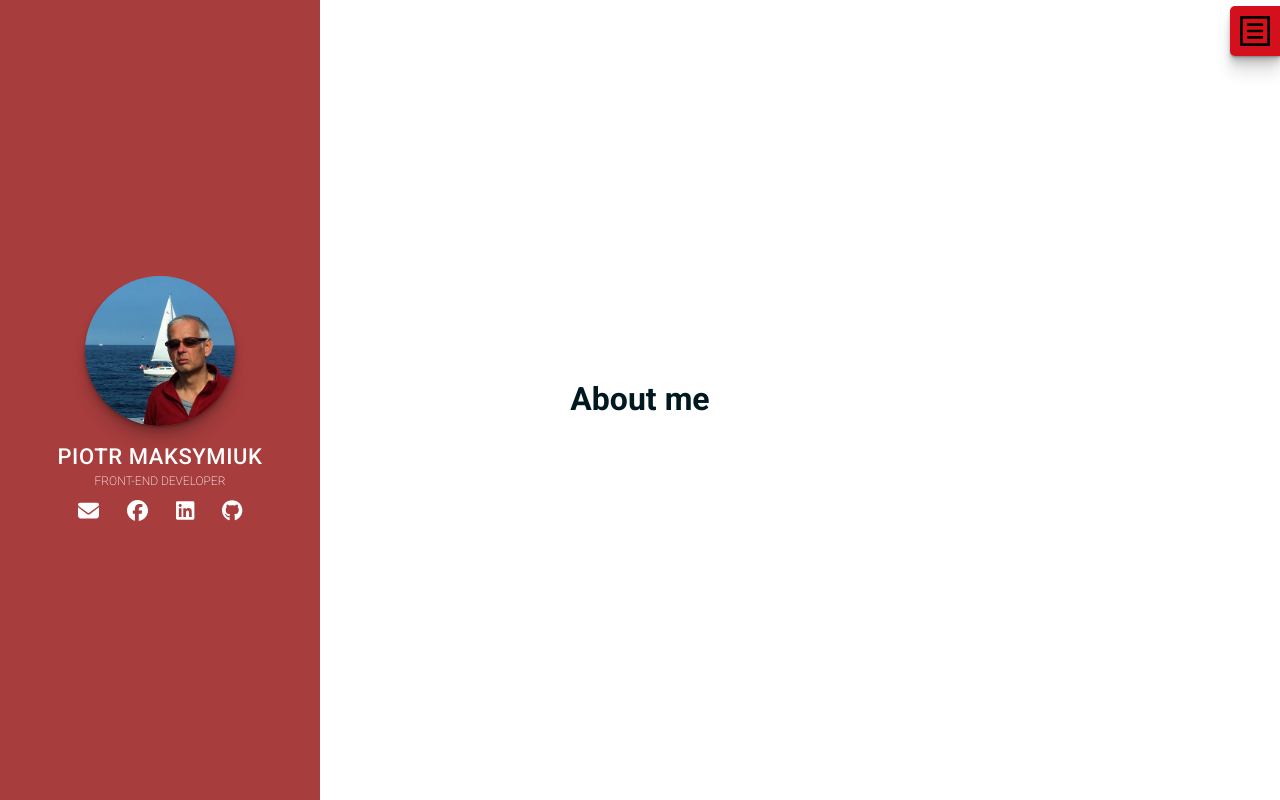
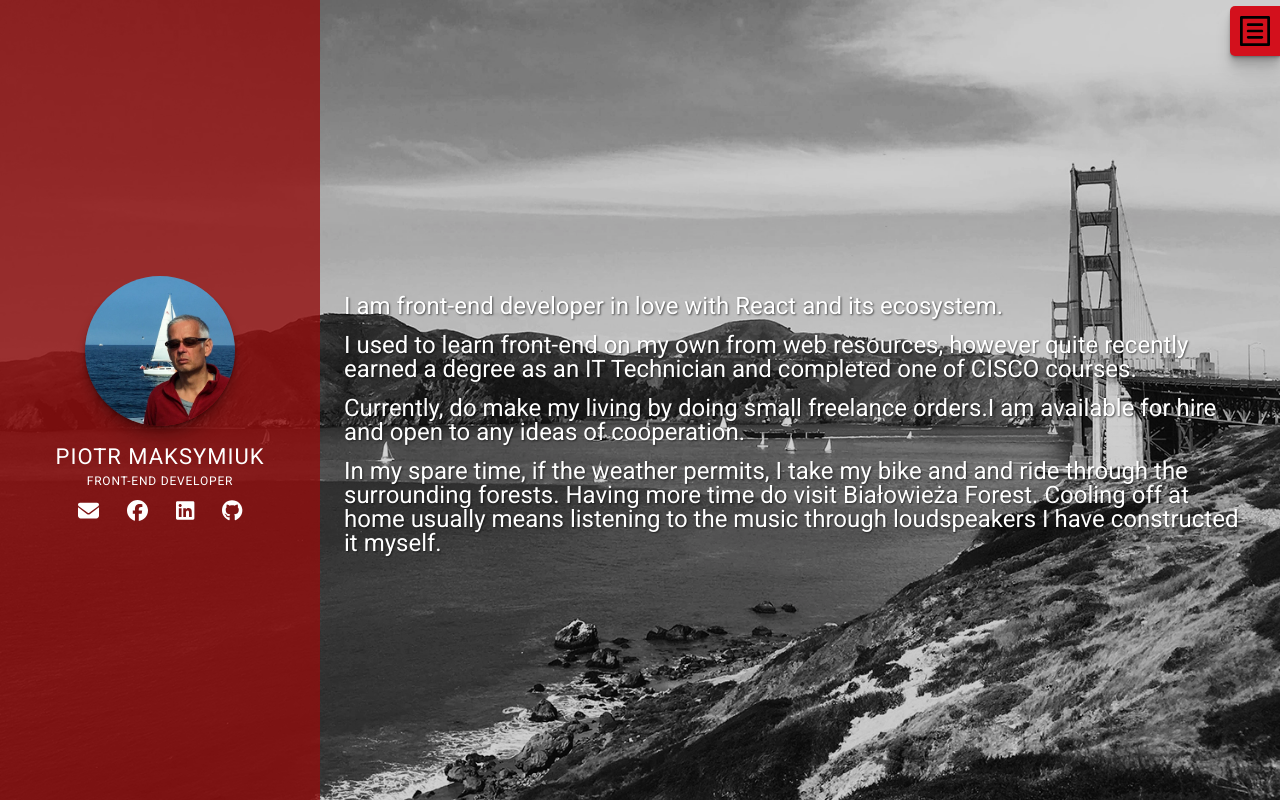
Before and after one commit to Kiszuriwalilibori/PortfolioNext, a Next.js app: page /about in a window 1280 px wide. Built offline with nearby package versions, Linux system fonts and the light colour scheme; what @mui/material-nextjs would draw is missing.

Commit message:
working about page

```diff
--- a/src/app/about/page.tsx
+++ b/src/app/about/page.tsx
@@ -1,3 +1,17 @@
 export default function About() {
-    return <h1 className="self-centered">About me</h1>;
+    return (
+        <section className="aboutme">
+            <h1 className="sr-only">About me</h1>
+            <div className="aboutme__content">
+                <div className="wrapper">
+                    <p> I am front-end developer in love with React and its ecosystem.</p>
+                    <p>I used to learn front-end on my own from web resources, however quite recently earned a degree as an IT Technician and completed one of CISCO courses.</p>
+                    <p>Currently, do make my living by doing small freelance orders.I am available for hire and open to any ideas of cooperation.</p>
+
+                    <hr className="aboutmeBreak"></hr>
+                    <p>In my spare time, if the weather permits, I take my bike and and ride through the surrounding forests. Having more time do visit Białowieża Forest. Cooling off at home usually means listening to the music through loudspeakers I have constructed it myself.</p>
+                </div>
+            </div>
+        </section>
+    );
 }
--- a/src/styles/_common-classes.scss
+++ b/src/styles/_common-classes.scss
@@ -179,12 +179,13 @@
         &--aboutme {
             background-color: $mobile-background-color;
             color: $text-color--light;
+            font-weight: $font-weight-normal;
             @include mobile {
                 & p {
                     margin: 20px 0;
                     line-height: 1.4321;
                     font-size: 17px;
-                    // font-family: "Raleway";
+
                     font-weight: 200;
                     letter-spacing: 0.6px;
                 }
--- a/src/styles/_sidebar.scss
+++ b/src/styles/_sidebar.scss
@@ -34,7 +34,8 @@
 
     & .description {
         font-size: 12px;
-        font-weight: 100;
+        font-weight: 400;
+        letter-spacing: 0.8px;
         text-transform: uppercase;
     }
     & .image {
--- a/src/styles/style.css
+++ b/src/styles/style.css
@@ -537,6 +537,7 @@
 .page__content--aboutme, .aboutme__content {
   background-color: #24332a;
   color: #ffffff;
+  font-weight: 400;
 }
 @media (max-width: 767px) {
   .page__content--aboutme p, .aboutme__content p {
@@ -785,7 +786,8 @@
 }
 .sidebar .description {
   font-size: 12px;
-  font-weight: 100;
+  font-weight: 400;
+  letter-spacing: 0.8px;
   text-transform: uppercase;
 }
 .sidebar .image {
--- a/src/themes/theme.ts
+++ b/src/themes/theme.ts
@@ -1,6 +1,6 @@
 "use client";
 
-import { /*Typography,*/ createTheme } from "@mui/material";
+import { Typography, createTheme } from "@mui/material";
 
 import { /*COLOR_RED_SUBDUED_DARKER,*/ COLOR_RED_SUBDUED_LIGHTER, COLOR_RED_SUBDUED, COLOR_RED_VIVID } from "./constans";
 import { common } from "@mui/material/colors";
@@ -115,9 +115,9 @@
             display: "block",
             color: common.white,
             fontSize: "22px",
-            fontWeight: theme.typography.fontWeightMedium,
+            fontWeight: theme.typography.fontWeightRegular,
             textTransform: "uppercase",
-            letterSpacing: "0.6px",
+            letterSpacing: "1px",
             lineHeight: "32px",
             "@media (max-width:767px)": {
                 fontWeight: theme.typography.fontWeightBold,
```
